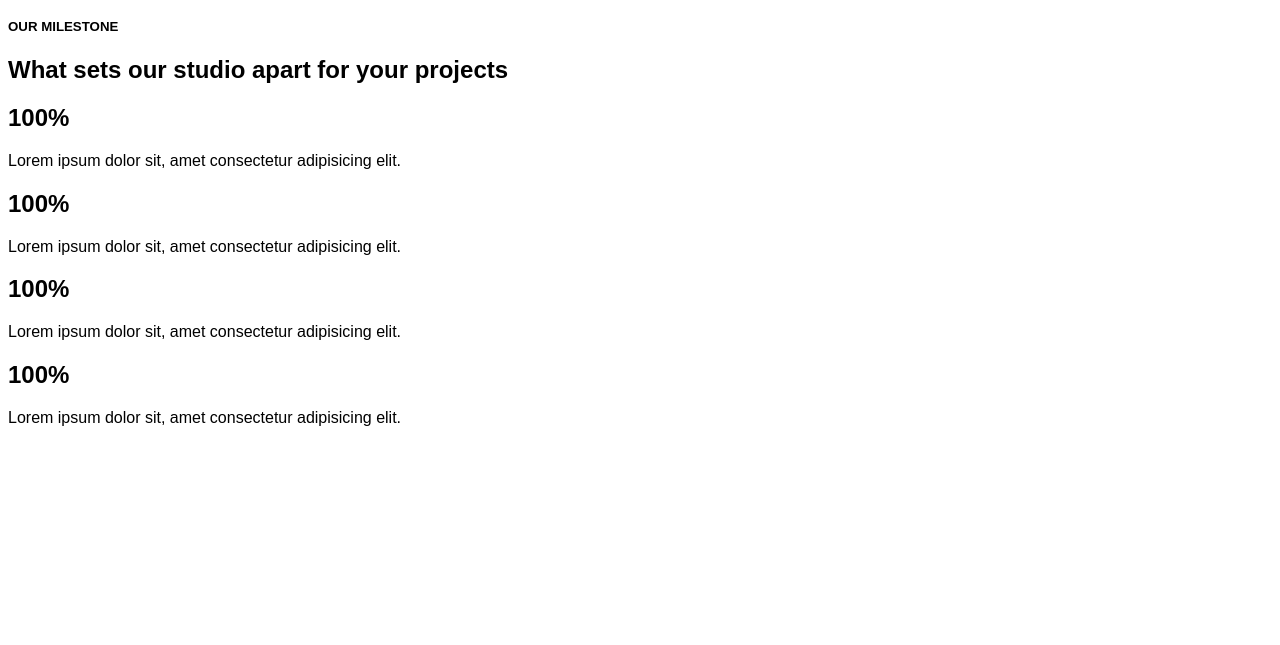
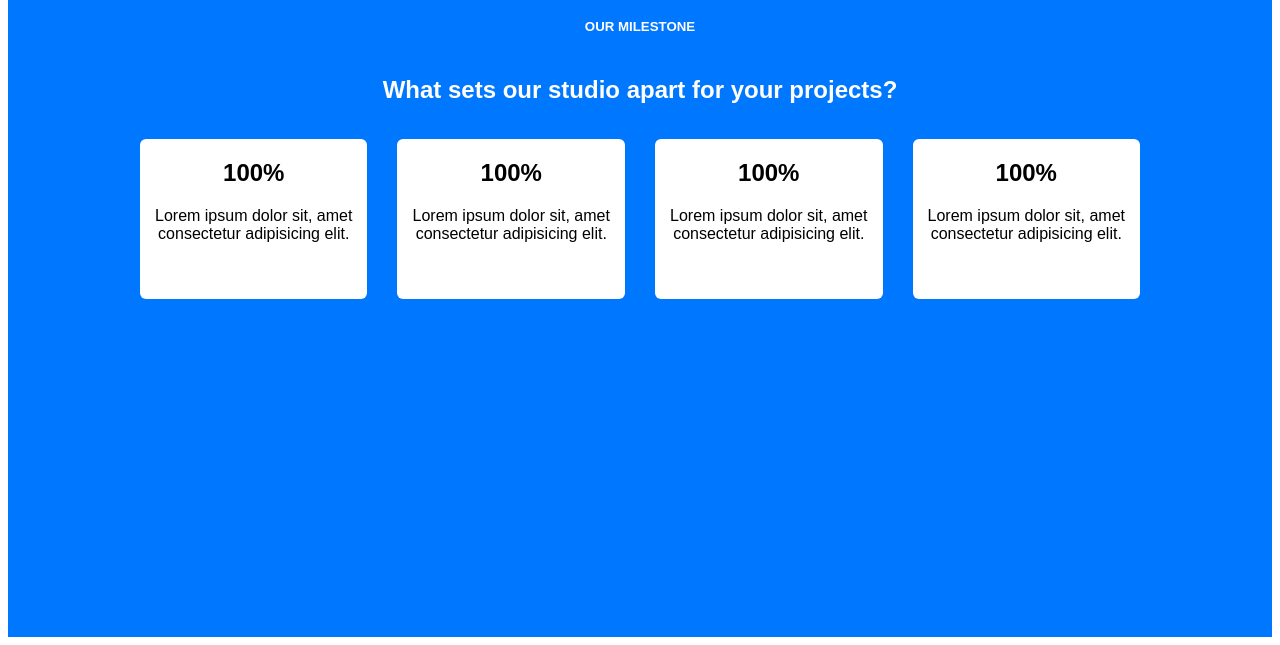
Before and after one commit to armaghan-ali/Portfolio, a plain HTML site: page index.html in a window 1280 px wide. Shown: the part 987-1632 px from the top of the page. Before the commit the page ends 1430 px from the top, so only its background shows below. Drawn offline with Linux system fonts and the light colour scheme.

Commit message:
add styles to milstone section

```diff
--- a/index.html
+++ b/index.html
@@ -92,7 +92,7 @@
 </div>
 <div class="milestone">
     <h5>OUR MILESTONE</h5>
-    <h2>What sets our studio apart for your projects</h2>
+    <h2>What sets our studio apart for your projects?</h2>
     <div class="milteston-cards">
         <div class="card">
             <h2>100%</h2>
--- a/style.css
+++ b/style.css
@@ -195,3 +195,29 @@ ul {
     margin-top: 10px;
     margin-bottom: 10px;
 }
+
+.milestone {
+    display: flex;
+    flex-direction: column;
+    align-items: center;
+    background-color: rgb(0,119,255);
+    width: 100%;
+    height: 80vh;
+    color: white;
+}
+
+.milteston-cards {
+
+    display: flex;
+    justify-content: center;
+}
+
+.card {
+    background-color: white;
+    width: 18%;
+    height: 20vh;
+    margin: 15px;
+    border-radius: 6px;
+    text-align: center;
+color: black;
+}
```
